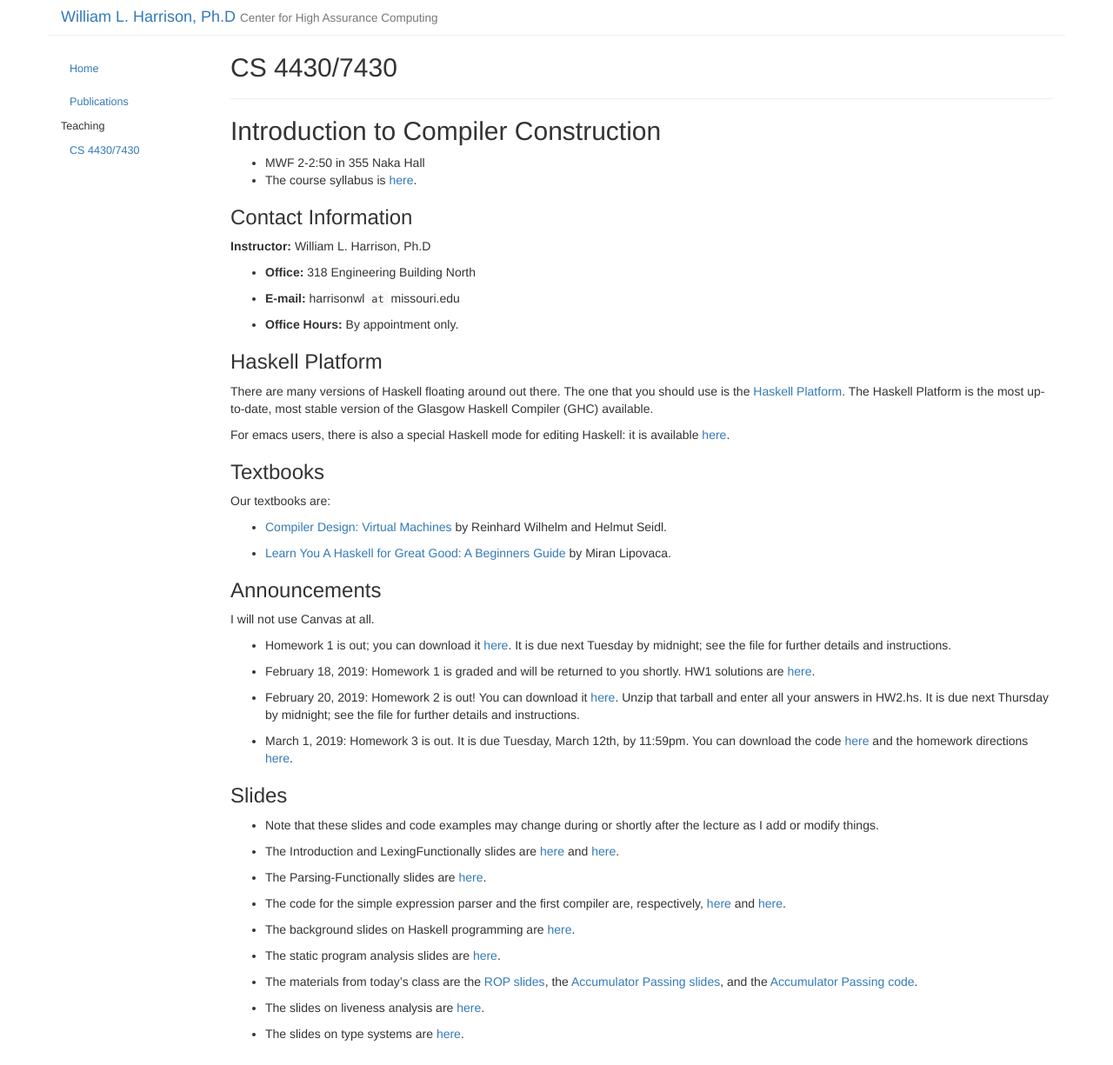
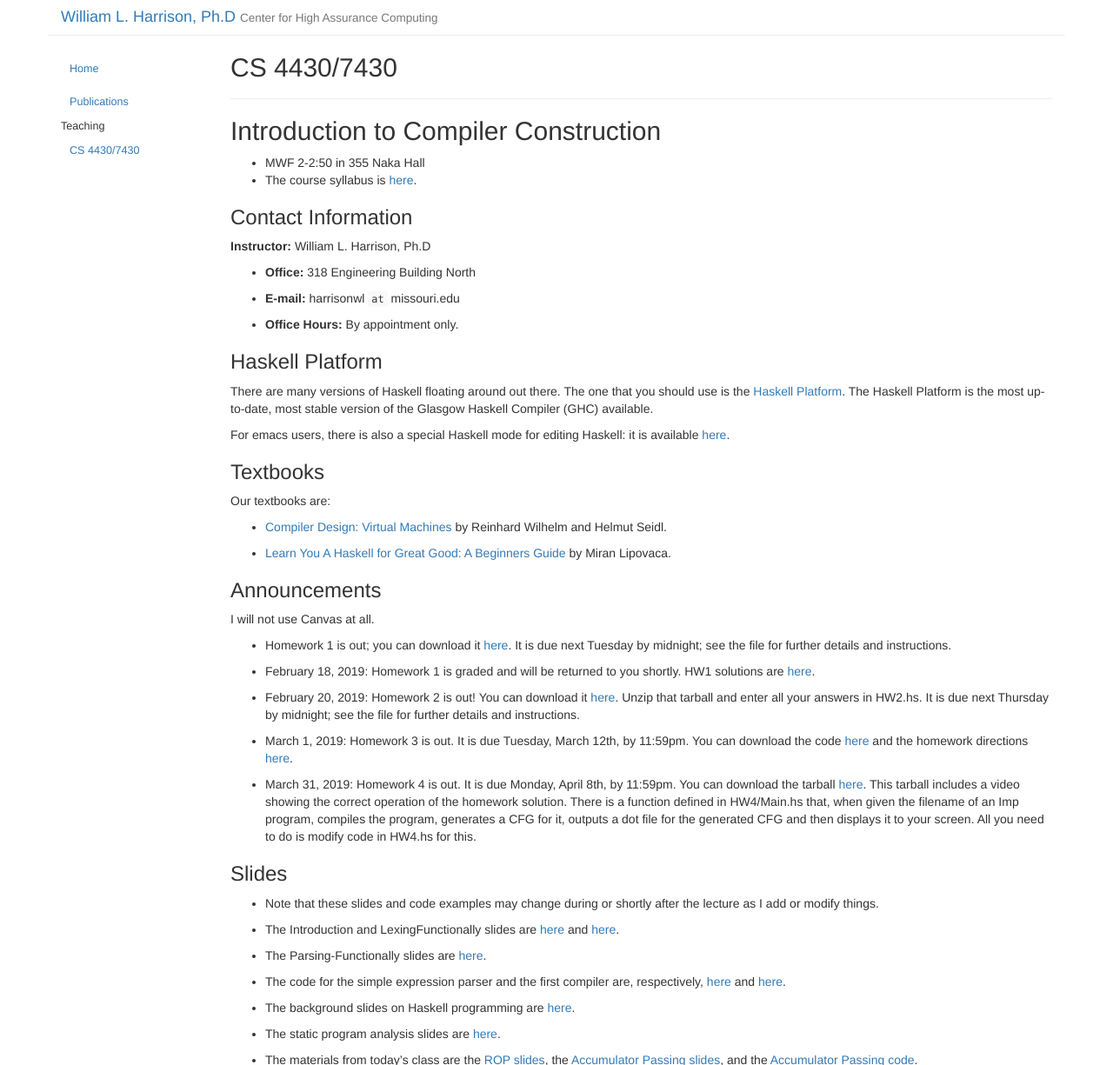
Before and after one commit to harrisonwl/harrisonwl.github.io, a Jekyll site: the page built from _posts/2019-01-15-4430.md, in a window 1280 px wide, cut to the strip 0-1225 px from the top of the page. Shown: the whole strip at 87% size. Built offline with Jekyll 4.4.1, drawn with Linux system fonts in a browser that asks for light colours.

Commit message:
HW4 is out

```diff
--- a/_posts/2019-01-15-4430.md
+++ b/_posts/2019-01-15-4430.md
@@ -53,6 +53,11 @@ I will not use Canvas at all.
 * March 1, 2019: Homework 3 is out. It is due Tuesday, March 12th, by 11:59pm.
 You can download the code <a href="https://harrisonwl.github.io/assets/courses/compilers/spring2019/assignments/ROP.zip">here</a> and the homework directions <a href="https://harrisonwl.github.io/assets/courses/compilers/spring2019/assignments/HW3.pdf">here</a>.
 
+* March 31, 2019: Homework 4 is out. It is due Monday, April 8th, by 11:59pm.
+You can download the tarball <a href="https://harrisonwl.github.io/assets/courses/compilers/spring2019/assignments/HW4.tar.gz">here</a>.
+This tarball includes a video showing the correct operation of the homework solution. There is a function defined in HW4/Main.hs that, when given the filename of an Imp program, compiles the program, generates a CFG for it, outputs a dot file for the generated CFG and then displays it to your screen. All you need to do is modify code in HW4.hs for this.
+
+
 ### Slides
 
 * Note that these slides and code examples may change during or shortly after the lecture as I add or modify things.
```
Also changed, not shown: 1 other file.
